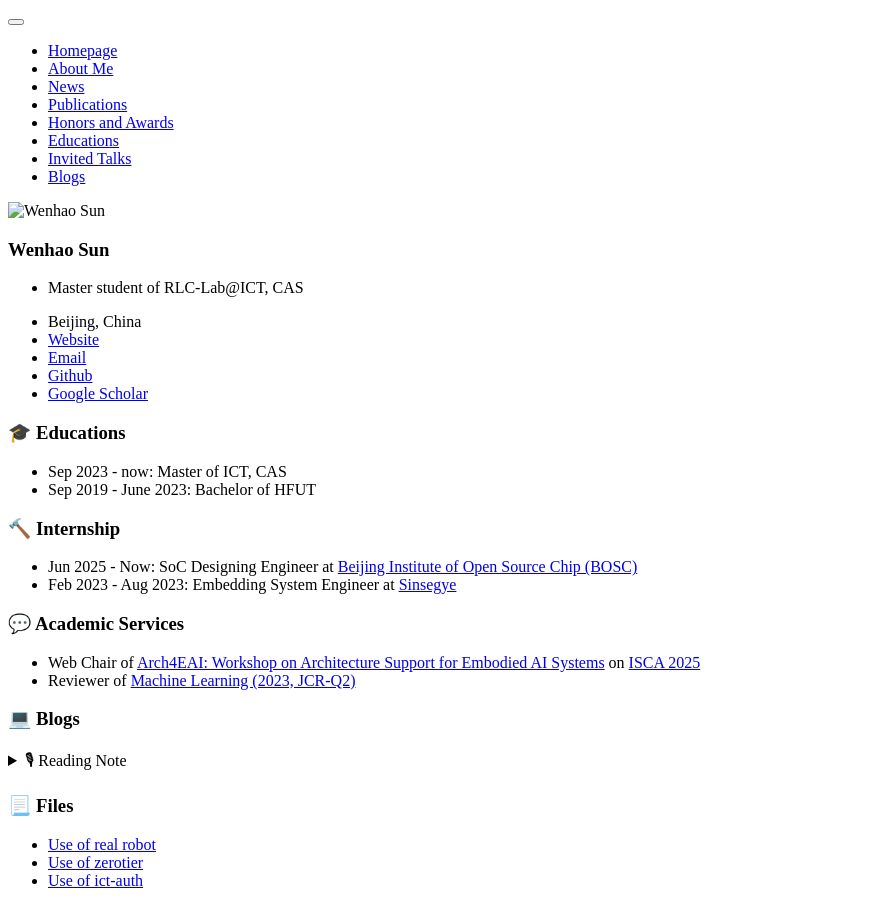
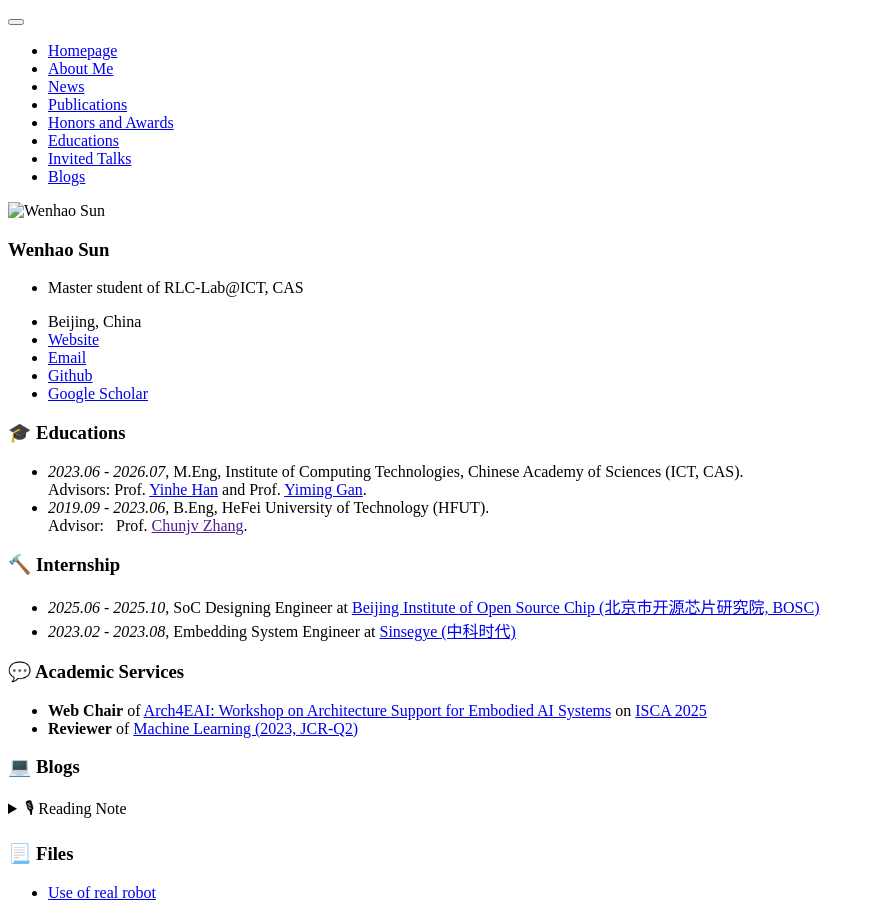
Before and after one commit to sun123-cmd/sun123-cmd.github.io, a Jekyll site: the page built from _pages/includes/blogs.md, in a window 1280 px wide and 900 px high. Shown: the whole window, without its empty margins (0-874 px from the left). Built offline with Jekyll 4.4.1, drawn with Linux system fonts in a browser that asks for light colours; our own code applies the rules of GitHub Pages for plain Markdown files.

Commit message:
Update blogs.md

```diff
--- a/_pages/includes/blogs.md
+++ b/_pages/includes/blogs.md
@@ -1,14 +1,16 @@
 # 🎓 Educations
-- Sep 2023 - now: Master of ICT, CAS
-- Sep 2019 - June 2023: Bachelor of HFUT
+- *2023.06 - 2026.07*, M.Eng, Institute of Computing Technologies, Chinese Academy of Sciences (ICT, CAS).
+<br/> Advisors: Prof. [Yinhe Han](https://ict.cas.cn/sourcedb/cn/jssrck/201610/t20161010_4674169.html) and Prof. [Yiming Gan](https://yiminggan.com/).
+- *2019.09 - 2023.06*, B.Eng, HeFei University of Technology (HFUT).
+<br/> Advisor:  Prof. [Chunjv Zhang]().
 
 # 🔨 Internship
-- Jun 2025 - Now: SoC Designing Engineer at [Beijing Institute of Open Source Chip (BOSC)](https://www.bosc.ac.cn/)
-- Feb 2023 - Aug 2023: Embedding System Engineer at [Sinsegye](https://www.sinsegye.com/)
+- *2025.06 - 2025.10*, SoC Designing Engineer at [Beijing Institute of Open Source Chip (北京市开源芯片研究院, BOSC)](https://www.bosc.ac.cn/)
+- *2023.02 - 2023.08*, Embedding System Engineer at [Sinsegye (中科时代)](https://www.sinsegye.com/)
 
 # 💬 Academic Services
-- Web Chair of [Arch4EAI: Workshop on Architecture Support for Embodied AI Systems](https://arch4eai.github.io/) on [ISCA 2025](https://iscaconf.org/isca2025/)
-- Reviewer of [Machine Learning (2023, JCR-Q2)](https://link.springer.com/journal/10994/submission-guidelines?gad_source=1&gad_campaignid=22686152878&gbraid=0AAAAApcoa0aRQUoulQOfqd2_zg9F0sZZw&gclid=Cj0KCQjw5JXFBhCrARIsAL1ckPsPI9b8bhaJxwHdSPtOIJ7RhZWpTftfxdIP1cBDYZuZ5QtUNgeeFQEaAqHVEALw_wcB)
+- **Web Chair** of [Arch4EAI: Workshop on Architecture Support for Embodied AI Systems](https://arch4eai.github.io/) on [ISCA 2025](https://iscaconf.org/isca2025/)
+- **Reviewer** of [Machine Learning (2023, JCR-Q2)](https://link.springer.com/journal/10994/submission-guidelines?gad_source=1&gad_campaignid=22686152878&gbraid=0AAAAApcoa0aRQUoulQOfqd2_zg9F0sZZw&gclid=Cj0KCQjw5JXFBhCrARIsAL1ckPsPI9b8bhaJxwHdSPtOIJ7RhZWpTftfxdIP1cBDYZuZ5QtUNgeeFQEaAqHVEALw_wcB)
 
 
 
```
